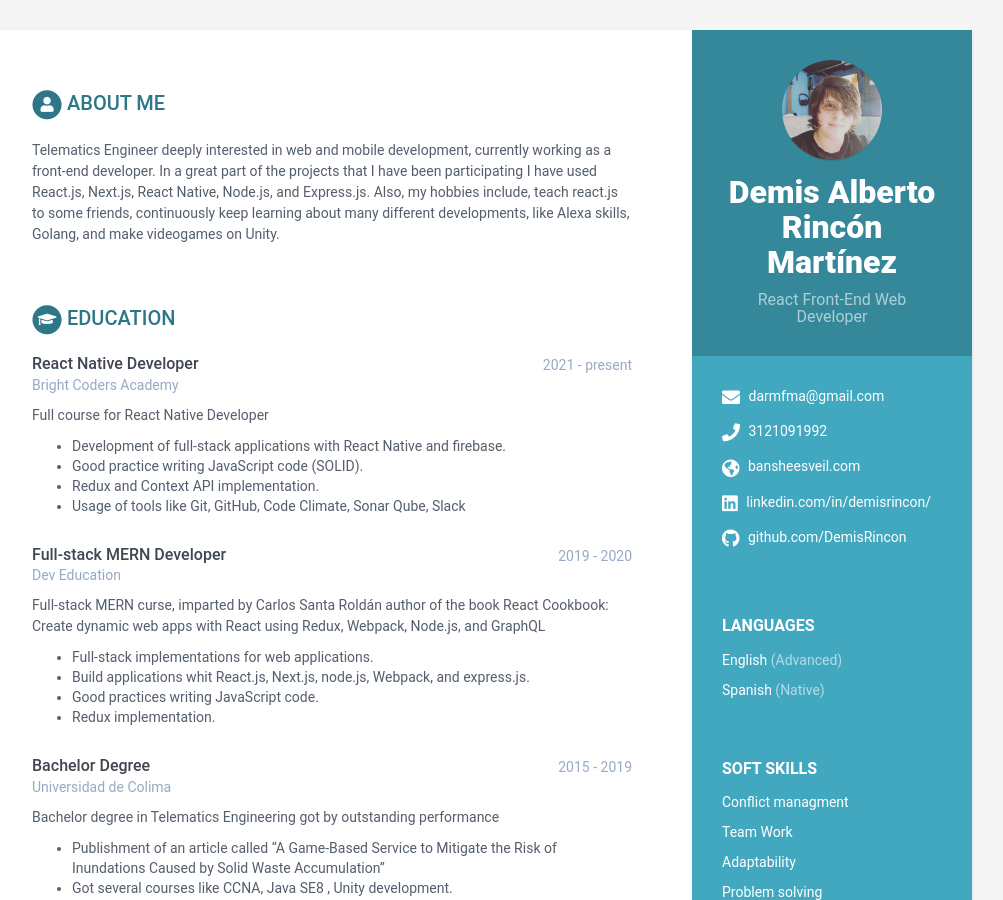
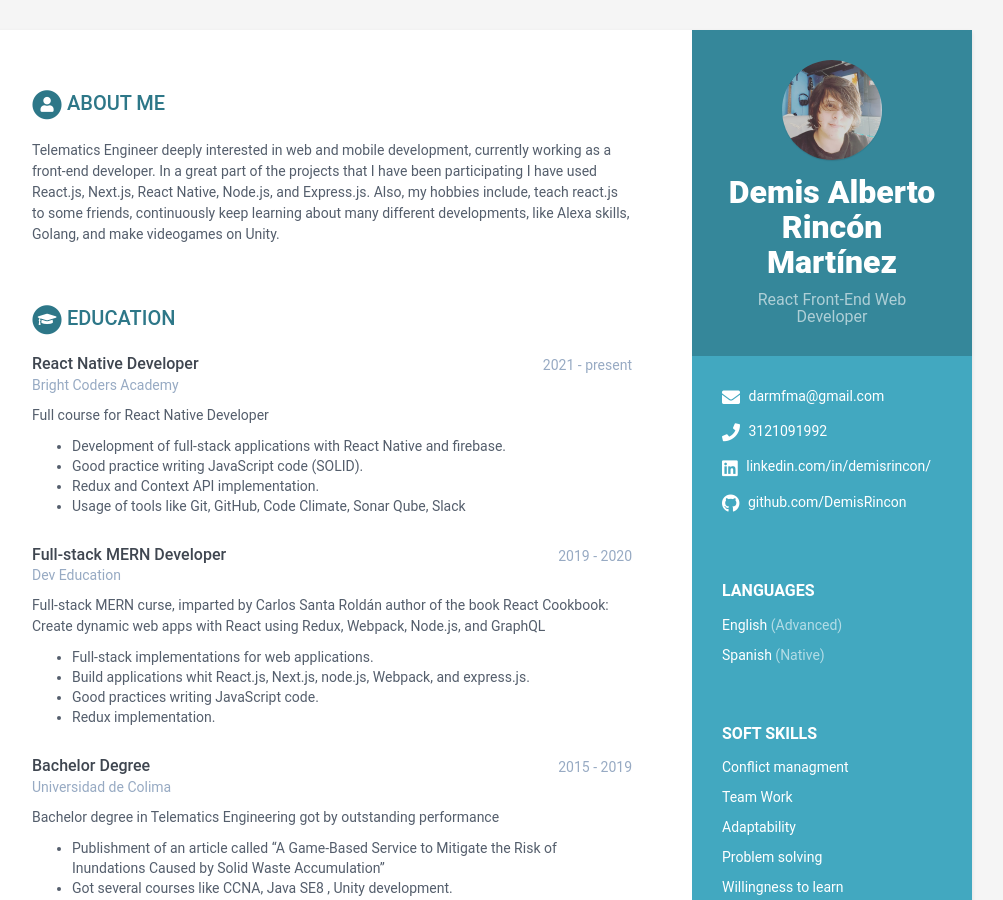
Before and after one commit to BC-MAR-21-RN/kata-resume-DemisRincon, a Jekyll site: the page built from index.html, in a window 1280 px wide and 900 px high. Shown: the whole window, without its empty margins (168-1171 px from the left). Built offline with Jekyll 4.4.1, drawn with Linux system fonts in a browser that asks for light colours.

Commit message:
removing site

```diff
--- a/_data/data.yml
+++ b/_data/data.yml
@@ -14,7 +14,7 @@ sidebar:
   # Actualiza tus datos de contacto
   email: darmfma@gmail.com
   phone: 3121091992
-  website: bansheesveil.com # No agregar http://
+  website: # No agregar http://
   linkedin: linkedin.com/in/demisrincon/
   github: github.com/DemisRincon
   gitlab:
```
